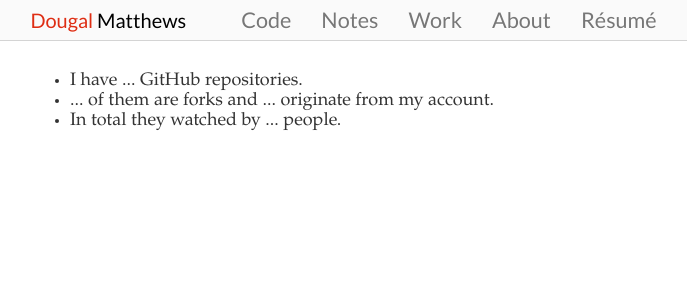
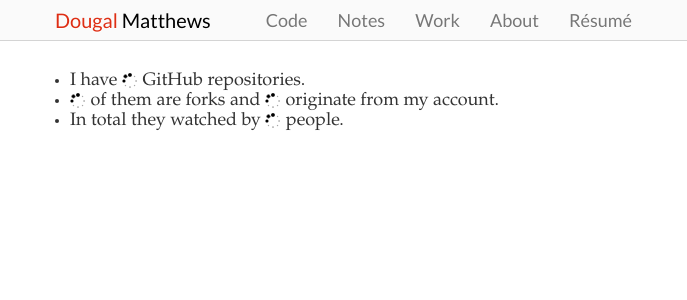
Before and after one commit to d0ugal/dm, a Flask app: template dm/templates/code.html in a window 1280 px wide. Shown: the top 300 px of the page, without its empty margins (289-976 px from the left). Run offline with Flask 2, Linux system fonts and the light colour scheme; the template is opened without the code that fills it, so the values that code supplies are empty; some libraries are stand-ins or nearby versions; some web fonts are replaced.

Commit message:
Spinny gifs.

```diff
--- a/dm/static/css/style.css
+++ b/dm/static/css/style.css
@@ -79,7 +79,6 @@ article {
   background-image: none;
   box-shadow: none;
   border-radius: 0;
-  font-size: 1.2em;
   border-top: none;
   border-left: none;
   border-right: none;
@@ -134,6 +133,10 @@ article {
 
 #content{
   line-height: 1.4em;
+}
+
+.stats-list {
+  display: none;
 }
 
 
--- a/dm/static/js/github-stats.js
+++ b/dm/static/js/github-stats.js
@@ -68,6 +68,7 @@ $(function(){
 
   };
 
+  $('.stats-list').show();
 
   $.getJSON("https://api.github.com/users/d0ugal/repos?per_page=100&callback=?", function (result) {
 
--- a/dm/templates/code.html
+++ b/dm/templates/code.html
@@ -8,10 +8,20 @@
 
     {{ page.content }}
 
-    <ul>
-        <li>I have <span class="repo-count">...</span> GitHub repositories.</li>
-        <li><span class="forked-count">...</span> of them are forks and <span class="source-count">...</span> originate from my account.</li>
-        <li>In total they watched by <span class="watchers-count">...</span> people.</li>
+    <ul class="stats-list">
+        <li>
+            I have <span class="stats repo-count">
+            <img src="/theme/img/28-1.gif"/></span> GitHub repositories.
+        </li>
+        <li>
+            <span class="stats forked-count"><img src="/theme/img/28-1.gif"/>
+            </span> of them are forks and <span class="stats source-count">
+            <img src="/theme/img/28-1.gif"/></span> originate from my account.
+        </li>
+        <li>
+            In total they watched by <span class="stats watchers-count">
+            <img src="/theme/img/28-1.gif"/></span> people.
+        </li>
     </ul>
 
 {% endblock %}
```
Also changed, not shown: dm/static/img/28-1.gif (added), 1 other file.
